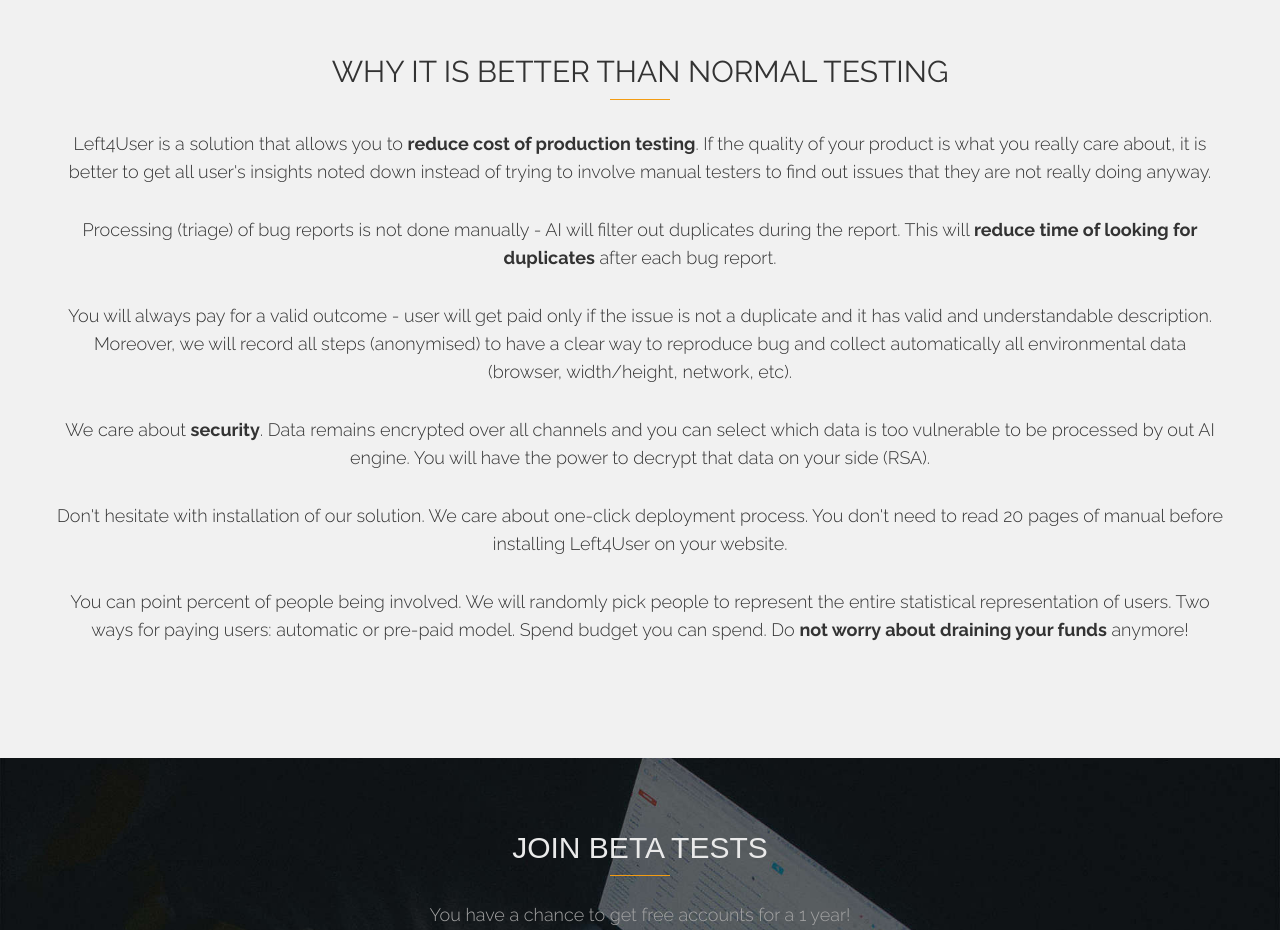
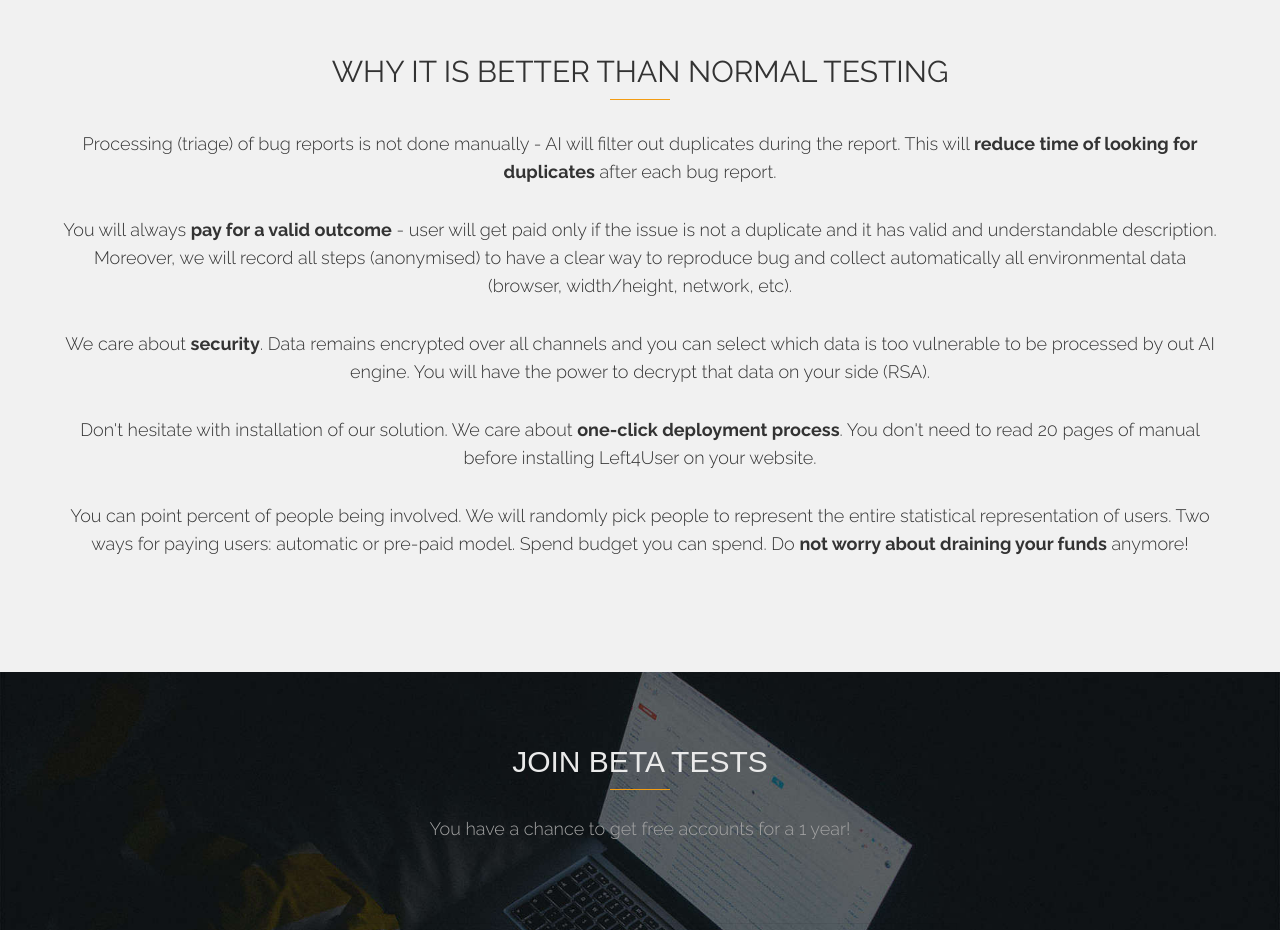
Before and after one commit to puradawid/left4user.com, a plain HTML site: page index.html in a window 1280 px wide. Shown: the part 1280-2210 px from the top of the page. Drawn offline with nearby package versions, Linux system fonts and the light colour scheme.

Commit message:
Fixing other typos; removing cost-reducing advantage

```diff
--- a/index.html
+++ b/index.html
@@ -73,27 +73,23 @@
         <div class="content">
             <h2>Why it is better than normal testing</h2>
               <div class="col_text-body">
-                <p>Left4User is a solution that allows you to <strong>reduce cost of
-                production testing</strong>. If the quality of your product is what you
-                really care about, it is better to get all user's insights noted
-                down instead of trying to involve manual testers to find out issues
-                that they are not really doing anyway. </p>
                 <p>Processing (triage) of bug reports is not done manually - AI
                 will filter out duplicates during the report. This will <strong>reduce time
                 of looking for duplicates</strong> after each bug report. </p>
-                <p>You will always pay for a valid outcome - user will get paid
-                only if the issue is not a duplicate and it has valid and
-                understandable description. Moreover, we will record all steps
-                (anonymised) to have a clear way to reproduce bug and collect
-                automatically all environmental data (browser, width/height,
-                network, etc).</p>
+                <p>You will always <strong>pay for a valid outcome</strong> -
+                user will get paid only if the issue is not a duplicate and it
+                has valid and understandable description. Moreover, we will
+                record all steps (anonymised) to have a clear way to reproduce
+                bug and collect automatically all environmental data (browser,
+                width/height, network, etc).</p>
                 <p>We care about <strong>security</strong>. Data remains encrypted over all channels
                 and you can select which data is too vulnerable to be processed by
                 out AI engine. You will have the power to decrypt that data on your
                 side (RSA). </p>
-                <p>Don't hesitate with installation of our solution. We care about
-                one-click deployment process. You don't need to read 20 pages of
-                manual before installing Left4User on your website.</p>
+                <p>Don't hesitate with installation of our solution. We care
+                about <strong>one-click deployment process</strong>. You don't
+                need to read 20 pages of manual before installing Left4User on
+                your website.</p>
                 <p>You can point percent of people being involved. We will
                 randomly pick people to represent the entire statistical
                 representation of users.  Two ways for paying users: automatic
```
